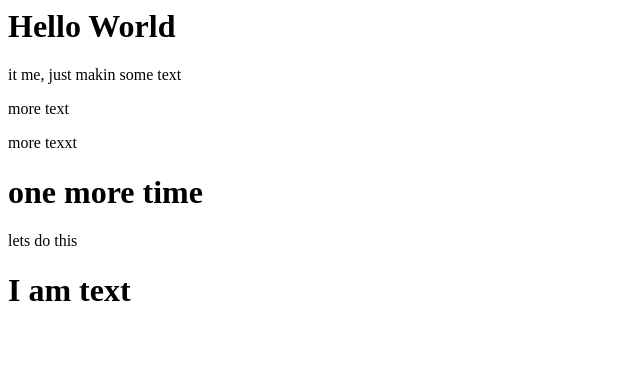
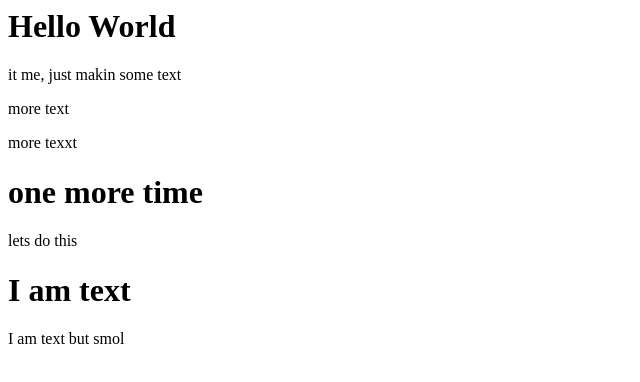
Before and after one commit to lindyem/push-me-pull-me, a plain HTML site: page index.html in a window 1280 px wide. Shown: the whole page, without its empty margins (0-640 px from the left). Drawn offline with Linux system fonts and the light colour scheme.

Commit message:
Update index.html

```diff
--- a/index.html
+++ b/index.html
@@ -5,3 +5,4 @@
 <h1>one more time</h1>
 <span>lets do this</span>
 <h1> I am text </h1>
+<p>I am text but smol</p>
```
